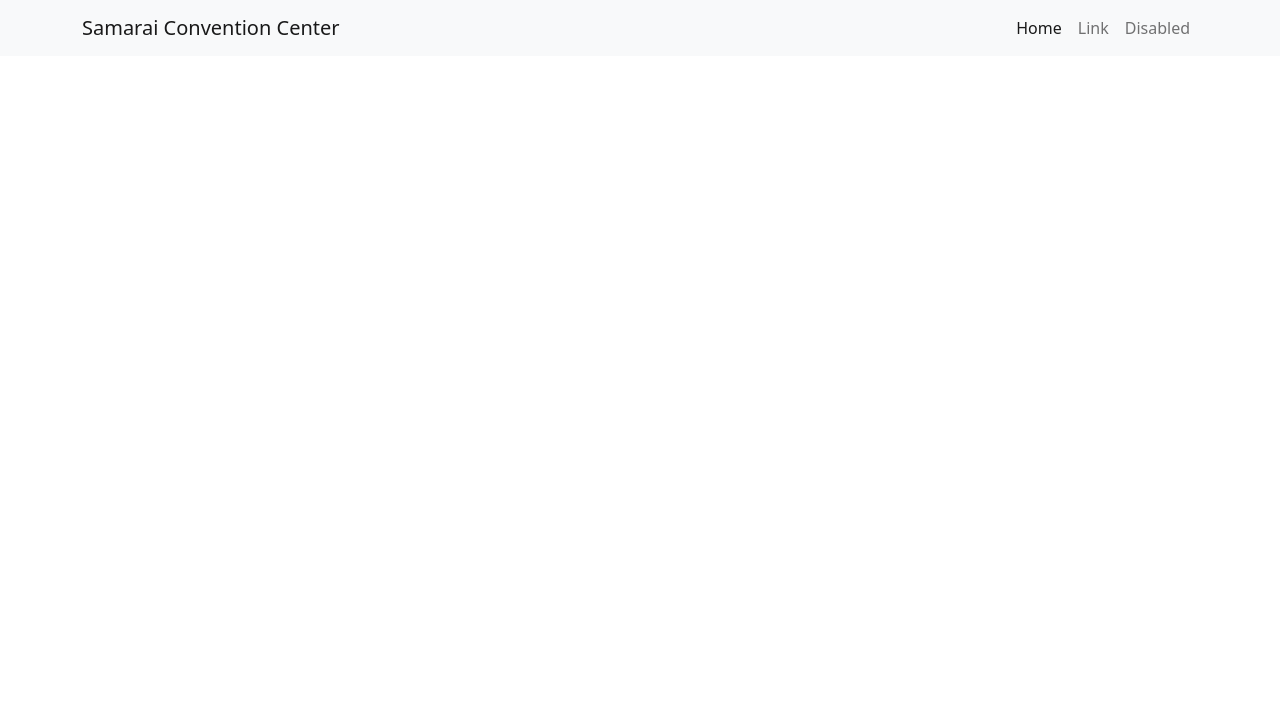
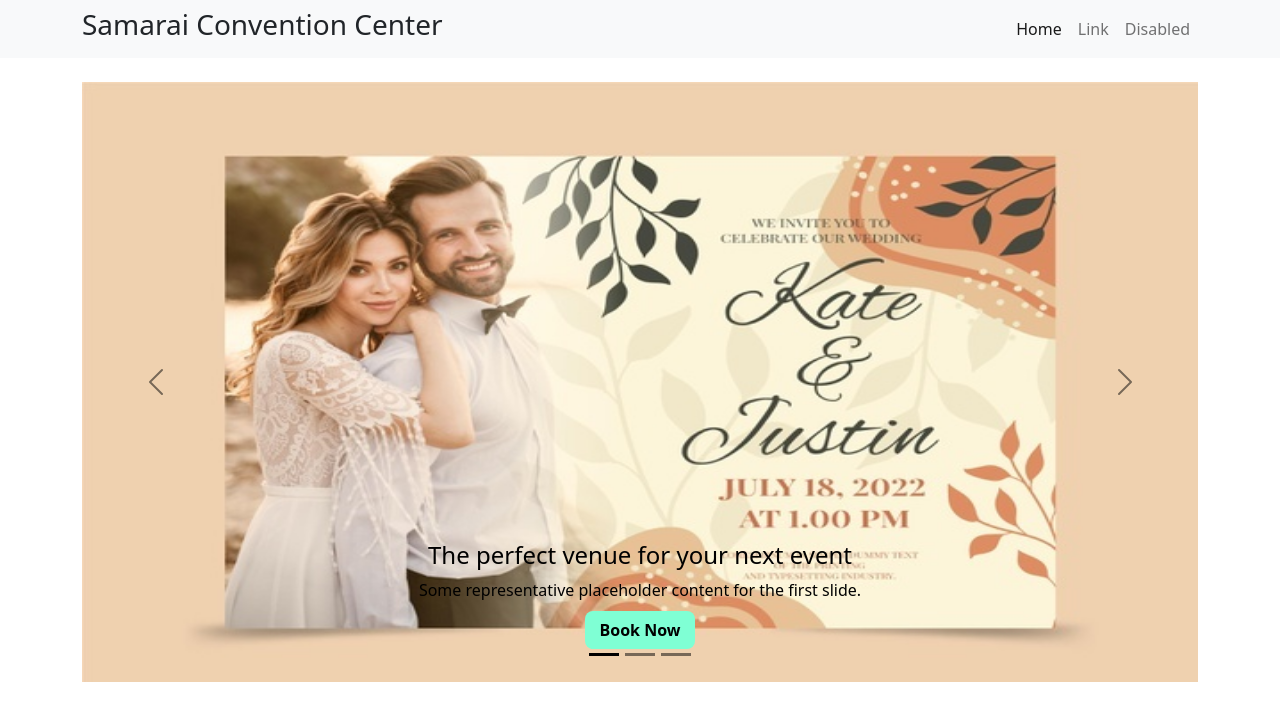
Before and after one commit to md-mobarak/assignmnet-3, a plain HTML site: page index.html in a window 1280 px wide. Drawn offline with nearby package versions, Linux system fonts and the light colour scheme.

Commit message:
first-add

```diff
--- a/index.html
+++ b/index.html
@@ -16,7 +16,7 @@
     <header>
         <nav class="navbar navbar-expand-lg navbar-light bg-light">
             <div class="container">
-                <a class="navbar-brand" href="#">Samarai Convention Center</a>
+                <h3>Samarai Convention Center</h3>
                 <button class="navbar-toggler" type="button" data-bs-toggle="collapse"
                     data-bs-target="#navbarSupportedContent" aria-controls="navbarSupportedContent"
                     aria-expanded="false" aria-label="Toggle navigation">
@@ -38,6 +38,60 @@
                 </div>
             </div>
         </nav>
+        <!-- nav-end -->
+
+        <!-- carusel start -->
+
+        <div id="carouselExampleDark" class="carousel carousel-dark slide container mt-4" data-bs-ride="carousel">
+            <div class="carousel-indicators">
+                <button type="button" data-bs-target="#carouselExampleDark" data-bs-slide-to="0" class="active"
+                    aria-current="true" aria-label="Slide 1"></button>
+                <button type="button" data-bs-target="#carouselExampleDark" data-bs-slide-to="1"
+                    aria-label="Slide 2"></button>
+                <button type="button" data-bs-target="#carouselExampleDark" data-bs-slide-to="2"
+                    aria-label="Slide 3"></button>
+            </div>
+            <div class="carousel-inner">
+                <div class="carousel-item active" data-bs-interval="10000">
+                    <img width="100%" height="600px" src="2.jpg" class="d-block w-100" alt="...">
+                    <div class="carousel-caption d-none d-md-block">
+                        <h4>The perfect venue for your
+                            next event</h4>
+                        <p>Some representative placeholder content for the first slide.</p>
+                        <a class="button-link" href="https://www.google.com">Book Now</a>
+                    </div>
+                </div>
+                <div class="carousel-item" data-bs-interval="2000">
+                    <img width="100%" height="600px" src="1.jpg" class="d-block w-100" alt="...">
+                    <div class="carousel-caption d-none d-md-block">
+                        <h4 class="text-white">The perfect venue for your
+                            next event</h4>
+                        <p class="text-white">Some representative placeholder content for the second slide.</p>
+                        <a class="button-link" href="https://www.google.com">Book Now</a>
+                    </div>
+                </div>
+                <div class="carousel-item">
+                    <img width="100%" height="600px" src="4.jpg" class="d-block w-100" alt="...">
+                    <div class="carousel-caption d-none d-md-block">
+                        <h4>The perfect venue for your
+                            next event</h4>
+                        <p>Some representative placeholder content for the third slide.</p>
+                        <a class="button-link" href="https://www.google.com">Book Now</a>
+                    </div>
+                </div>
+            </div>
+            <button class="carousel-control-prev" type="button" data-bs-target="#carouselExampleDark"
+                data-bs-slide="prev">
+                <span class="carousel-control-prev-icon" aria-hidden="true"></span>
+                <span class="visually-hidden">Previous</span>
+            </button>
+            <button class="carousel-control-next" type="button" data-bs-target="#carouselExampleDark"
+                data-bs-slide="next">
+                <span class="carousel-control-next-icon" aria-hidden="true"></span>
+                <span class="visually-hidden">Next</span>
+            </button>
+        </div>
+
     </header>
 
 
--- a/style.css
+++ b/style.css
@@ -0,0 +1,9 @@
+.button-link{
+    text-decoration: none;
+    background-color: aquamarine;
+    color: black;
+    padding: 8px 15px;
+    border-radius: 8px;
+    font-weight: 800;
+
+}
```
